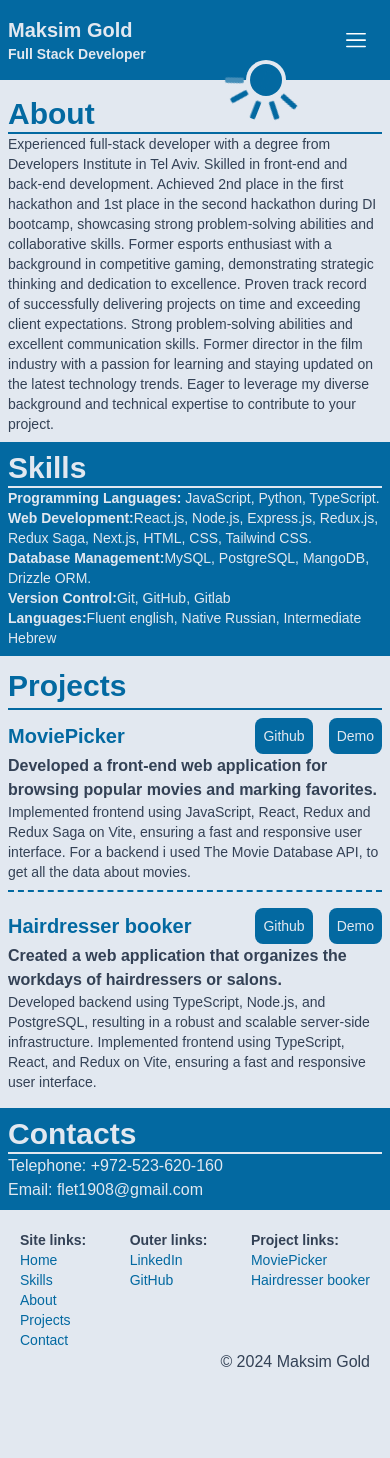
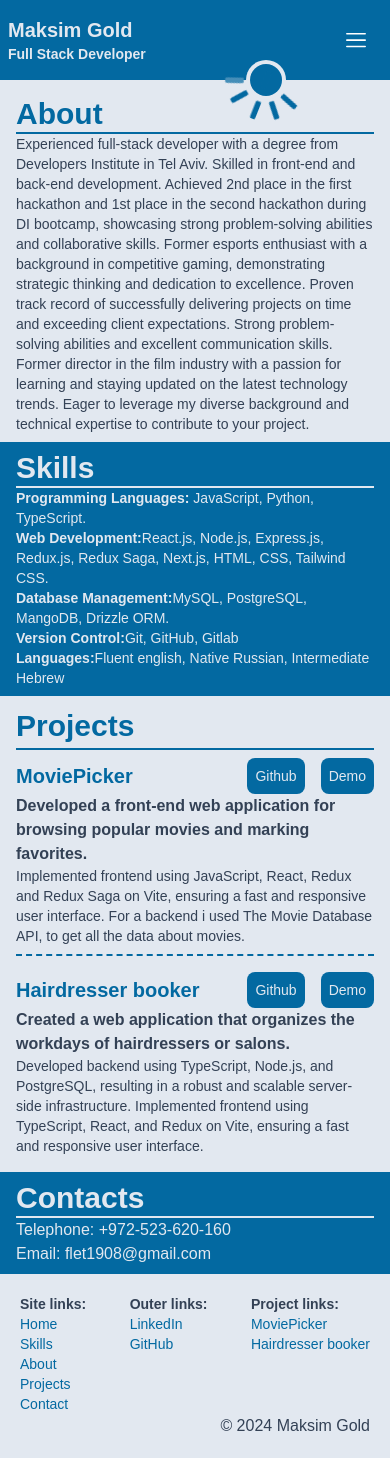
Before and after one commit to flet1234/personalPage, a Next.js app in the folder my_site/: page / in a window 390 px wide. Before the commit the page ends 1394 px from the top, so only its background shows below. Built offline with nearby package versions, Linux system fonts and the light colour scheme.

Commit message:
fixed padding for mobile

```diff
--- a/my_site/src/app/components/About.tsx
+++ b/my_site/src/app/components/About.tsx
@@ -1,6 +1,6 @@
 const About = () => {
   return (
-    <section className="flex flex-col justify-center mt-2 p-2" id="about">
+    <section className="flex flex-col justify-center mt-2 py-2 px-4" id="about">
       <h1 className="text-3xl font-black text-secondBackground w-full border-b-2 border-secondBackground">About</h1>
       <article>
         <p className="text-textColor text-sm">
--- a/my_site/src/app/components/Contacts.tsx
+++ b/my_site/src/app/components/Contacts.tsx
@@ -3,7 +3,7 @@ const Contacts = () => {
 
   return (
     <div className="bg-secondBackground w-full" id="contacts">
-      <section className="flex flex-col justify-center p-2">
+      <section className="flex flex-col justify-center py-2 px-4">
         <h1 className="text-3xl font-black text-background w-full border-b-2 border-background">Contacts</h1>
         <article className="text-background">
           <p>Telephone: +972-523-620-160</p>
--- a/my_site/src/app/components/Projects.tsx
+++ b/my_site/src/app/components/Projects.tsx
@@ -2,7 +2,7 @@ import Project from "./Project";
 
 const Projects = () => {
   return (
-    <section className="flex flex-col justify-center p-2" id="projects">
+    <section className="flex flex-col justify-center py-2 px-4" id="projects">
       <h1 className="text-3xl font-black text-secondBackground w-full border-b-2 border-secondBackground py-1">Projects</h1>
       <article className="flex flex-col gap-2">
         <Project
--- a/my_site/src/app/components/Skills.tsx
+++ b/my_site/src/app/components/Skills.tsx
@@ -1,7 +1,7 @@
 const Skills = () => {
   return (
     <div className="bg-secondBackground w-full">
-      <section className="flex flex-col justify-center p-2" id="skills">
+      <section className="flex flex-col justify-center py-2 px-4" id="skills">
         <h1 className="text-3xl font-black text-background w-full border-b-2 border-background">Skills</h1>
         <article className="text-background text-sm">
           <p>
```
Also changed, not shown: 1 other file (tests, documents, lock files or other folders).
